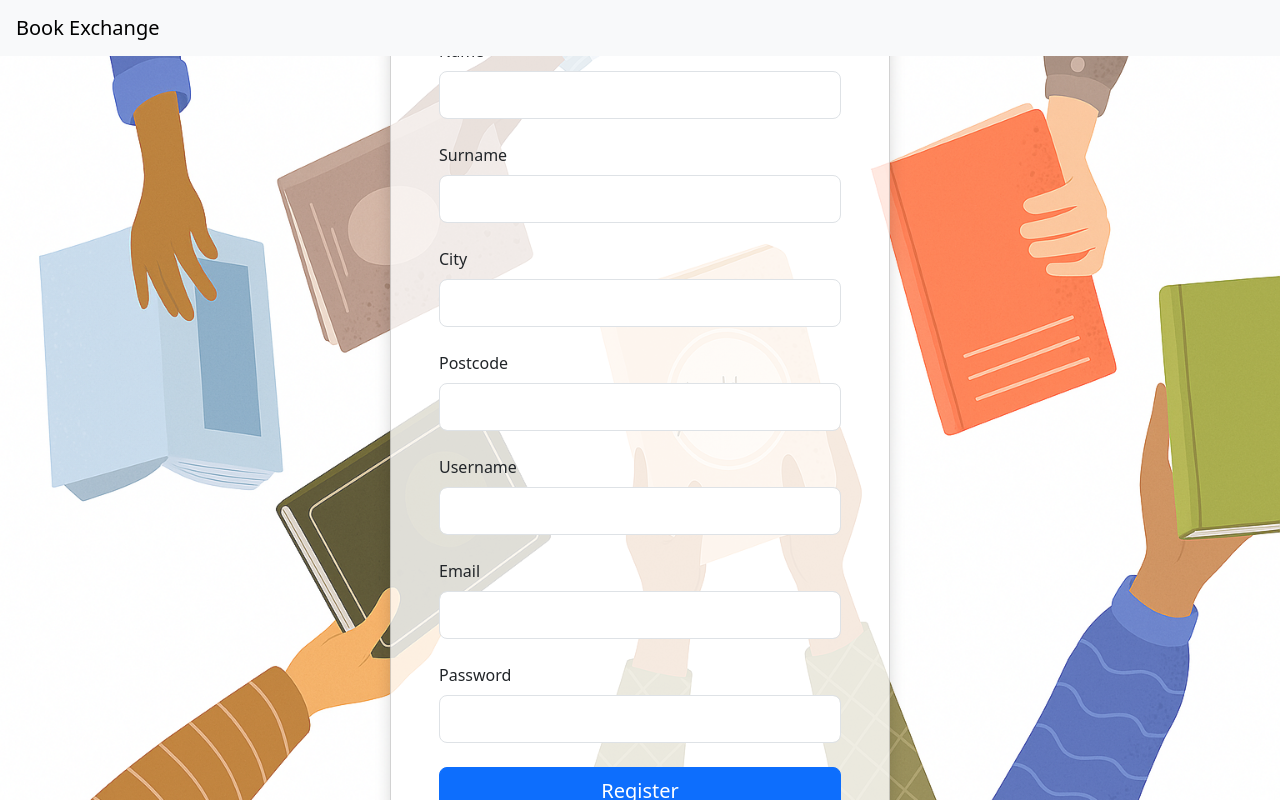
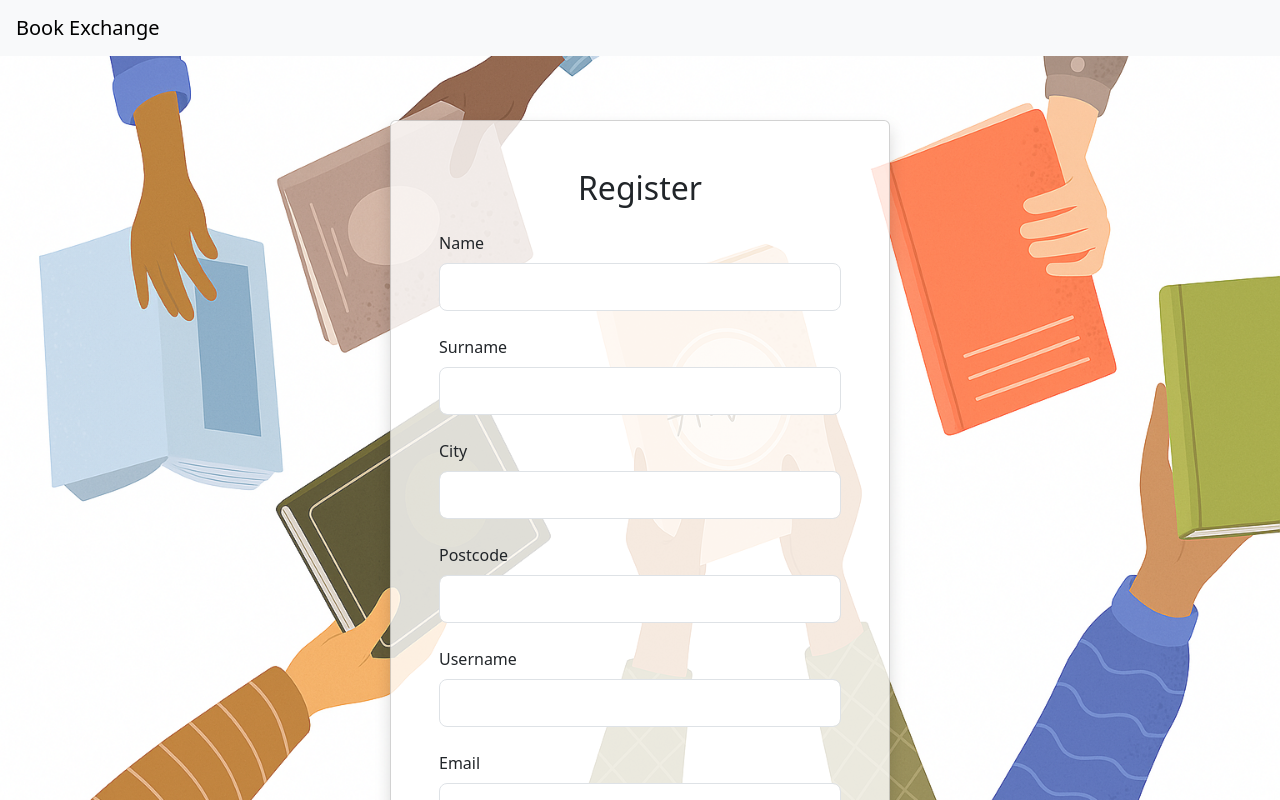
Before and after one commit to kristina-djukic/book-exchange, a React (Create React App) app in the folder frontend/: page /register in a window 1280 px wide. Built offline with nearby package versions, Linux system fonts and the light colour scheme.

Commit message:
registration form position fixed

```diff
--- a/frontend/src/pages/authPages.css
+++ b/frontend/src/pages/authPages.css
@@ -13,7 +13,7 @@
   background-position: center;
   background-repeat: no-repeat;
   background-attachment: fixed;
-  overflow: hidden;
+  overflow: auto;
 }
 .auth-container {
   display: flex;
@@ -21,6 +21,15 @@
   justify-content: center;
   height: 100%;
   padding: 2rem;
+  box-sizing: border-box;
+}
+
+.register-container {
+  display: flex;
+  align-items: flex-start;
+  justify-content: center;
+  min-height: calc(100vh - 56px);
+  padding: 4rem 2rem;
   box-sizing: border-box;
 }
 .auth-card.card {
--- a/frontend/src/pages/registerPage.js
+++ b/frontend/src/pages/registerPage.js
@@ -49,7 +49,7 @@ const RegisterPage = () => {
 
   return (
     <div className="auth-background">
-      <div className="auth-container">
+      <div className="register-container">
         <div className="auth-card card shadow">
           <div className="card-body">
             <h2 className="card-title mb-4 text-center">Register</h2>
```
